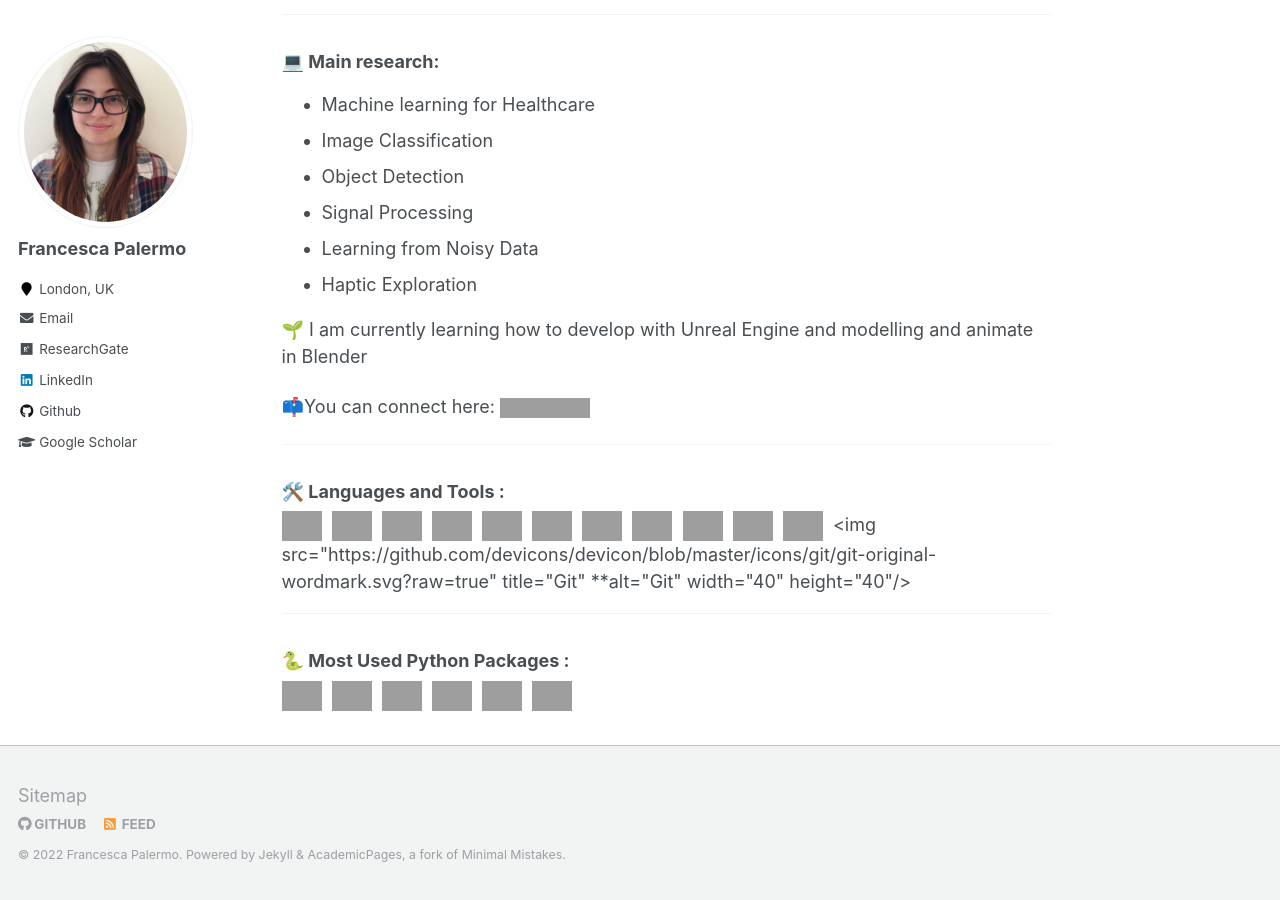
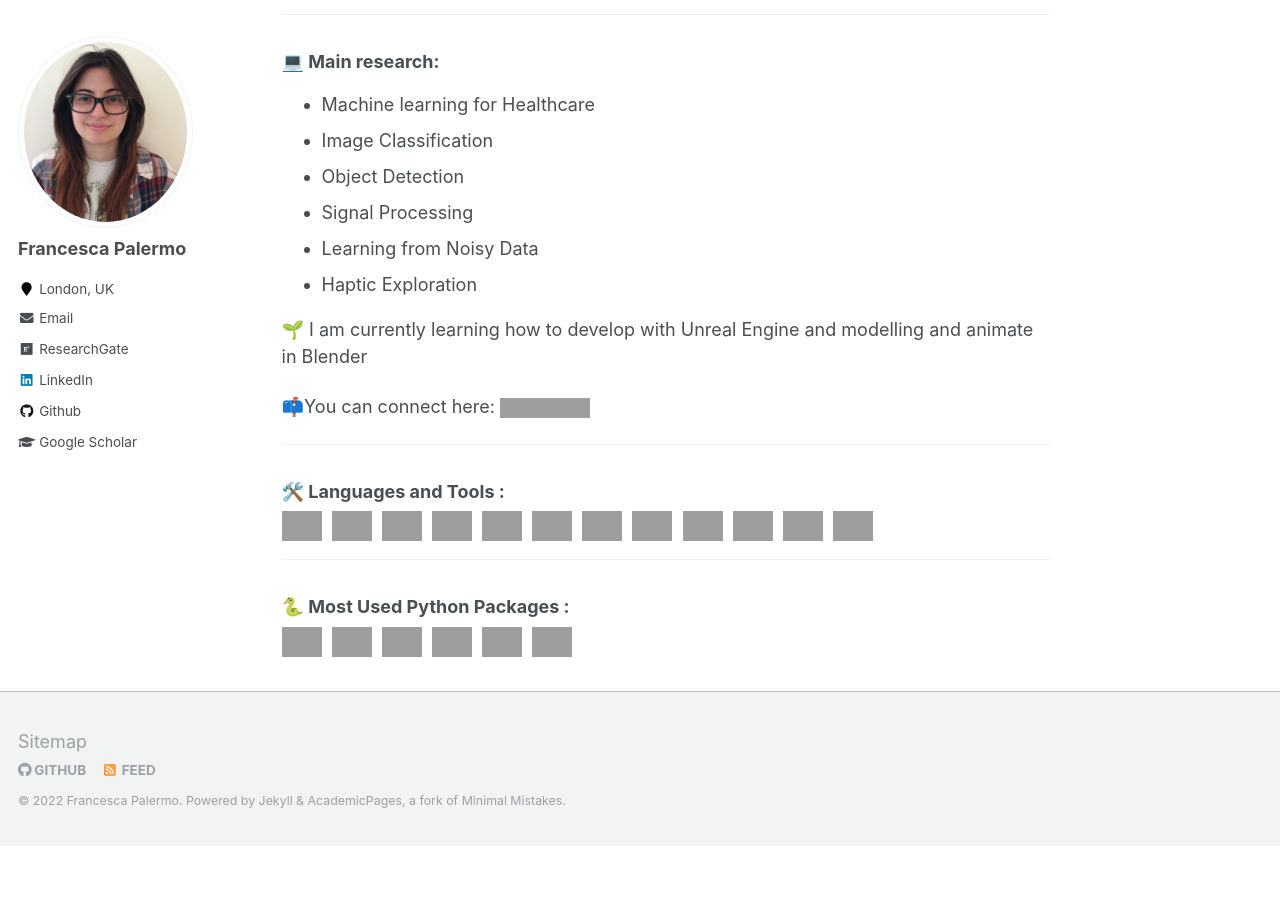
Before and after one commit to francescapalermo/francescapalermo.github.io, a Jekyll site: the page built from _pages/about.md, in a window 1280 px wide and 900 px high, scrolled down 675 px. Built offline with Jekyll 4.4.1, drawn with Linux system fonts in a browser that asks for light colours; emoji names are drawn with the system emoji font; after the commit the page ends 1521 px from its top, so only the background shows below that; grey boxes are pictures that could not be loaded.

Commit message:
Solved bug

```diff
--- a/_pages/about.md
+++ b/_pages/about.md
@@ -48,7 +48,7 @@ For further information, please refer to the [projects](projects) page.
   <img src="https://github.com/devicons/devicon/blob/master/icons/vscode/vscode-original.svg?raw=true" title="VSCode" alt="VSCode" width="40" height="40"/>&nbsp;
   <img src="https://github.com/devicons/devicon/blob/master/icons/androidstudio/androidstudio-original.svg?raw=true" title="Android Studio" alt="Android Studio" width="40" height="40"/>&nbsp;
   <img src="https://github.com/devicons/devicon/blob/master/icons/inkscape/inkscape-original.svg?raw=true" title="Inkscape" alt="Inkscape" width="40" height="40"/>&nbsp;
-  <img src="https://github.com/devicons/devicon/blob/master/icons/git/git-original-wordmark.svg?raw=true" title="Git" **alt="Git" width="40" height="40"/>
+  <img src="https://github.com/devicons/devicon/blob/master/icons/git/git-original-wordmark.svg?raw=true" title="Git" alt="Git" width="40" height="40"/>
 </div>
 
 ---
```
